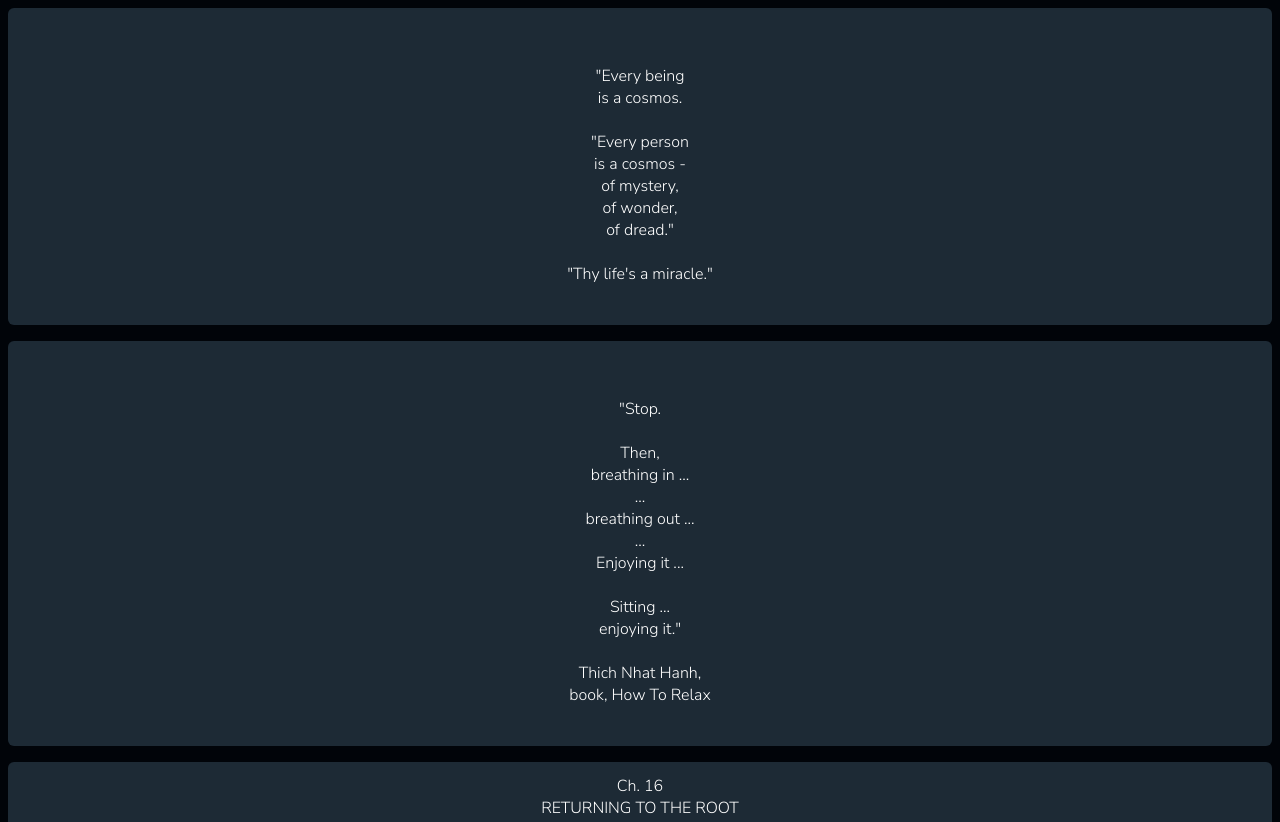
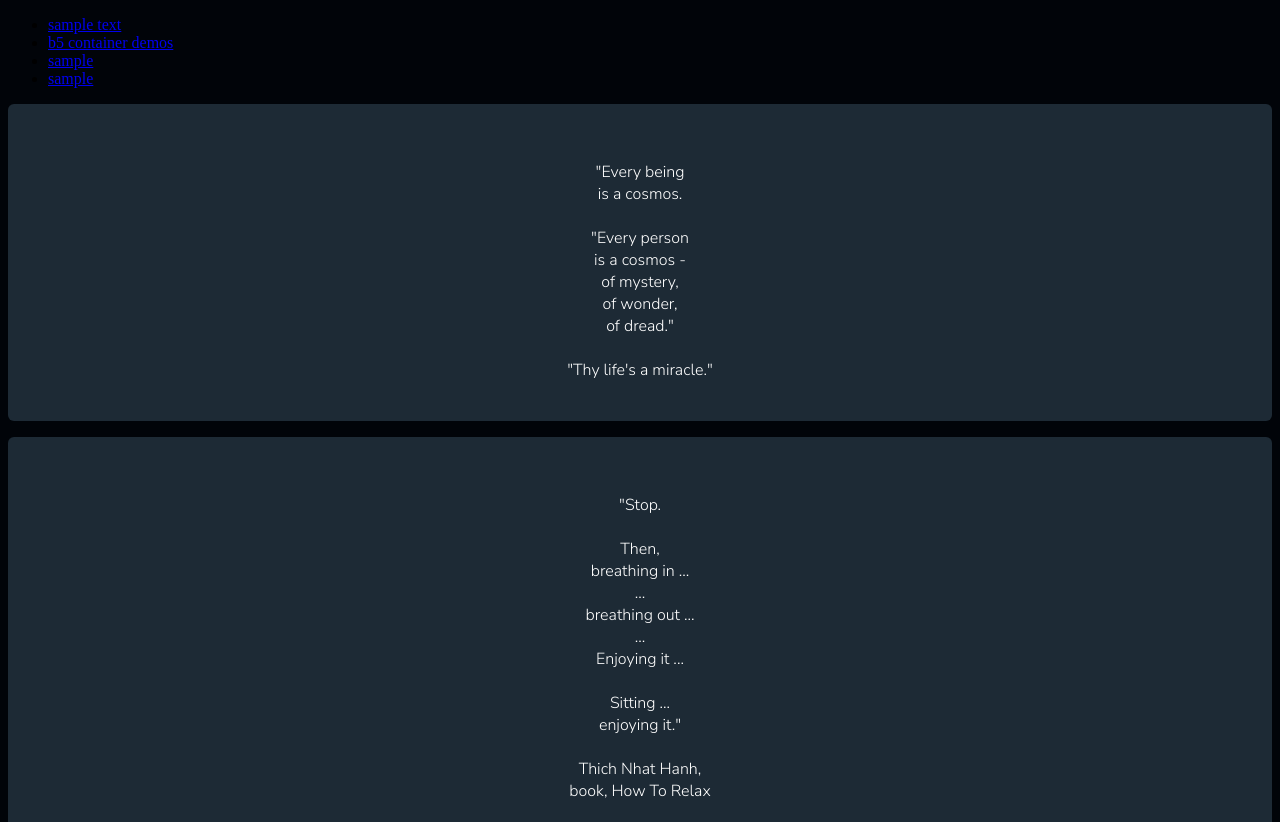
Before and after one commit to tinytao1/way, a plain HTML site: page index.html in a window 1280 px wide. Shown: the top 822 px of the page. Drawn offline with Linux system fonts and the light colour scheme.

Commit message:
added top links

```diff
--- a/index.html
+++ b/index.html
@@ -11,16 +11,36 @@
 </head>
 
 <body>
-<!--  /////// TEMPLATE  //////////////////
-
-<section>
+<!--  /////// TEMPLATE  /////////////////
+    <section>
     <div class='chapter' > </div> <br><br>
     <div class='text'>
         <br>
     </div>
 </section>
+/////////////      ////////////////// -->
+<ul>
+    <li>
+        <a href="bootstrap-for-text.html">
+          sample text</a>
+    </li>
 
-/////////////      ////////////////// -->
+  <li>
+        <a href="understanding-container-sm-b5.html">
+          b5 container demos</a>
+    </li>
+
+  <li>
+        <a href="text.html">
+          sample </a>
+    </li>
+
+  <li>
+        <a href="text.html">
+          sample </a>
+    </li>
+
+</ul>
 <section>
     <div class='chapter' > </div> <br><br>
     <div class='text'>
```
